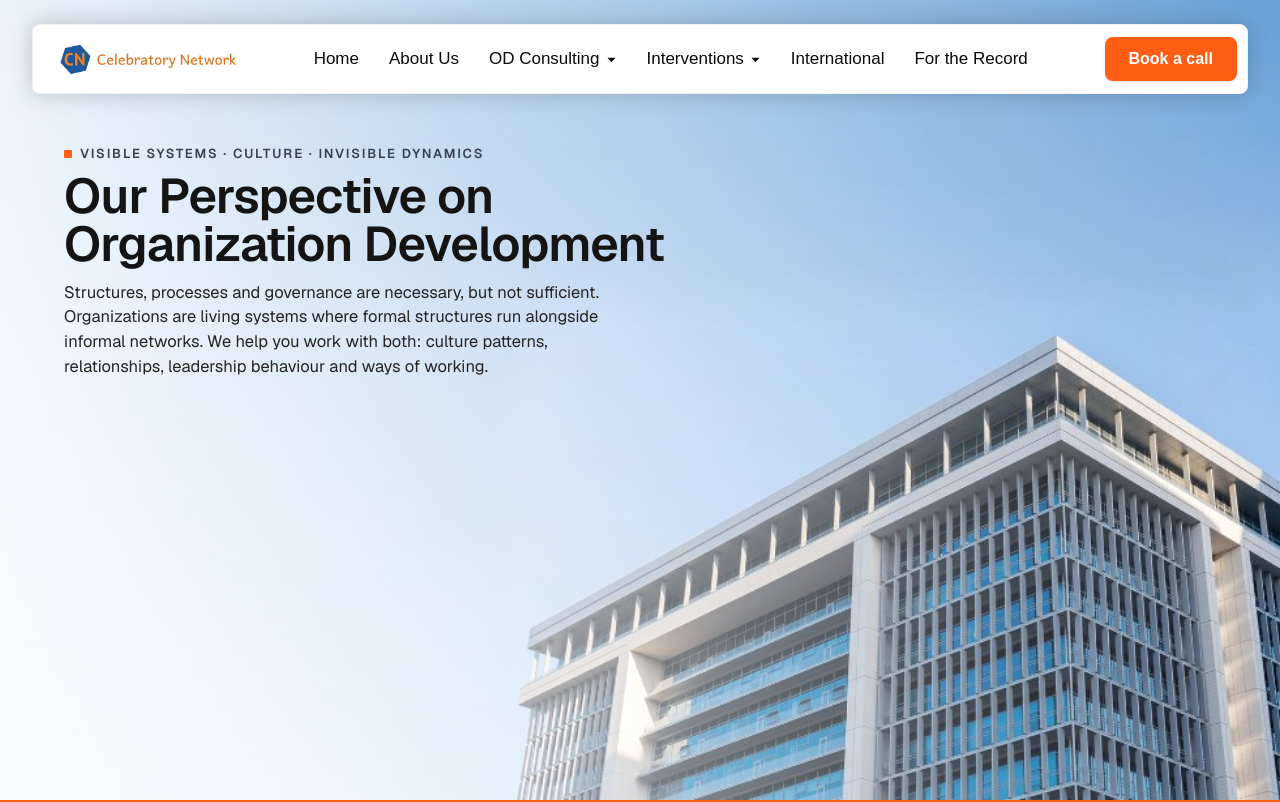
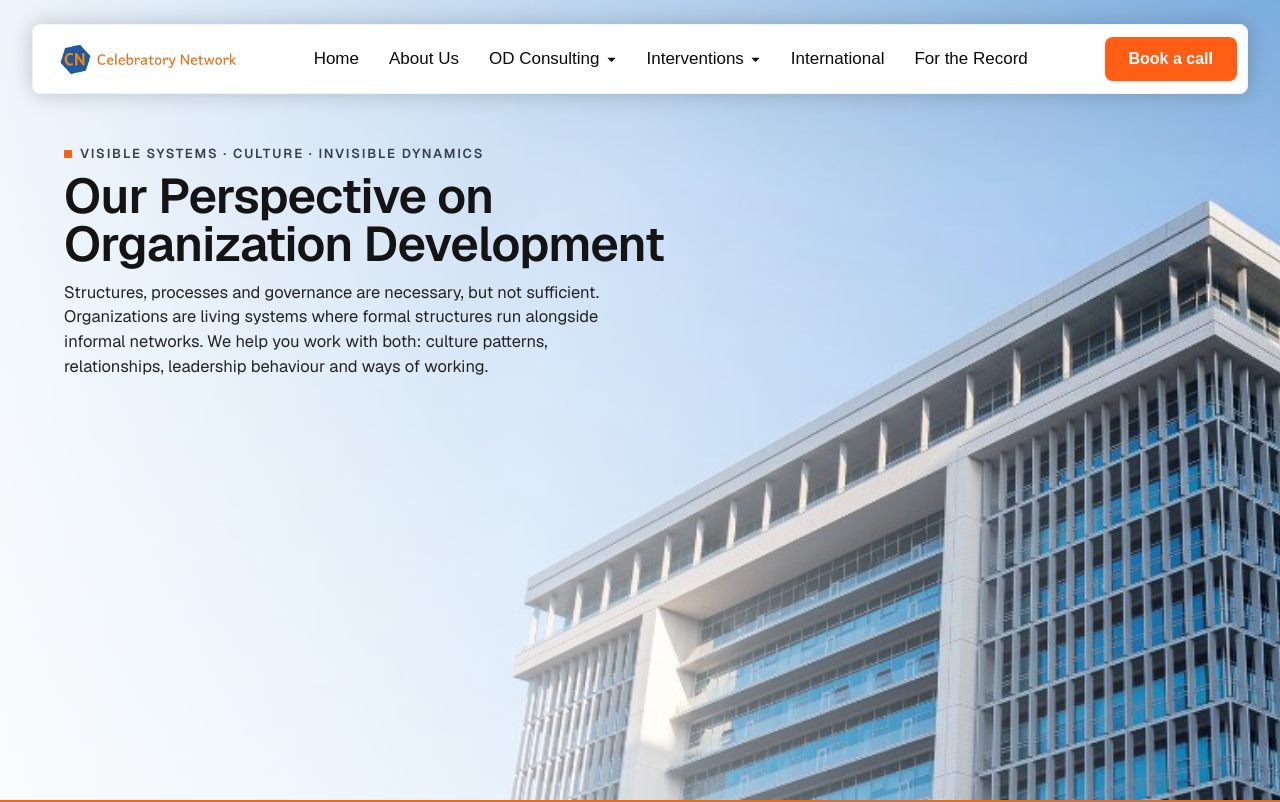
Before and after one commit to chaitanyaeparivartan-sketch/Celebratory-Network, a Next.js app: page /business-od in a window 1280 px wide. Shown: the top 802 px of the page. Built offline with nearby package versions, Linux system fonts and the light colour scheme; a web font is replaced by a local one.

Commit message:
style(business-od): shift hero background building further to the right

```diff
--- a/app/od-consulting/business-od/components/Hero.jsx
+++ b/app/od-consulting/business-od/components/Hero.jsx
@@ -15,15 +15,16 @@ export default function BusinessODHero({ className = "" }) {
     <section
       className={`relative w-full h-screen min-h-[680px] min-h-[100dvh] bg-white overflow-hidden font-ppmori ${className}`}
     >
-      {/* Background Image - exact uploaded JPG, unoptimized */}
+      {/* Background Image - exact uploaded JPG, unoptimized, shifted towards right */}
       <div
-        className="absolute inset-0 pointer-events-none select-none z-0 transition-all duration-1000 ease-[cubic-bezier(0.16,1,0.3,1)]"
+        className="absolute inset-0 pointer-events-none select-none z-0 transition-all duration-1000 ease-[cubic-bezier(0.16,1,0.3,1)] overflow-hidden"
         style={{
           opacity: isMounted ? 1 : 0,
           transform: isMounted ? "none" : "translate3d(0, 20px, 0)",
           transitionDelay: "200ms",
         }}
       >
+        <div className="relative w-[130%] sm:w-[125%] lg:w-[130%] xl:w-[135%] h-full -left-[15%] sm:-left-[12%] lg:-left-[15%] xl:-left-[18%]">
           <Image
             src="/BusinessOD/hero-building.jpg"
             alt="Our Perspective on Organization Development"
@@ -33,6 +34,7 @@ export default function BusinessODHero({ className = "" }) {
             sizes="100vw"
             className="object-cover object-right-bottom block"
           />
+        </div>
         {/* Soft atmospheric gradient wash ensuring maximum readability on left */}
         <div
           className="absolute inset-0 bg-gradient-to-r from-white/95 via-white/80 to-transparent md:from-white/85 md:via-white/45 md:to-transparent pointer-events-none"
```
Lines whose indentation alone changed are shown as unchanged.
